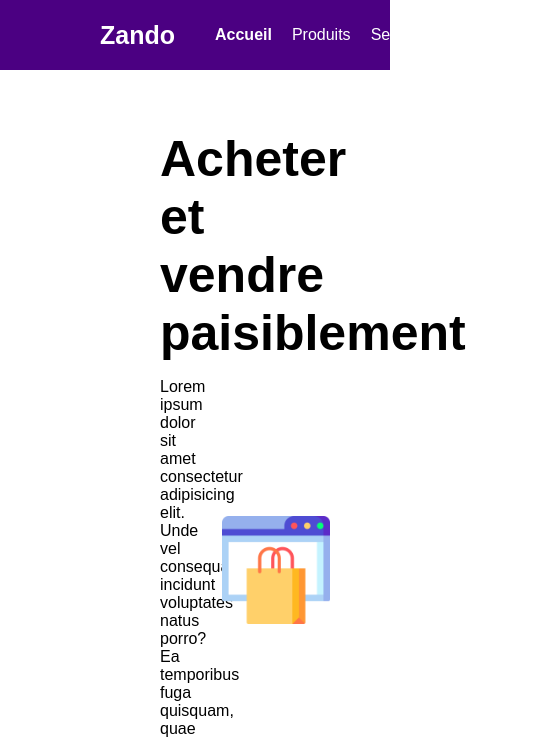
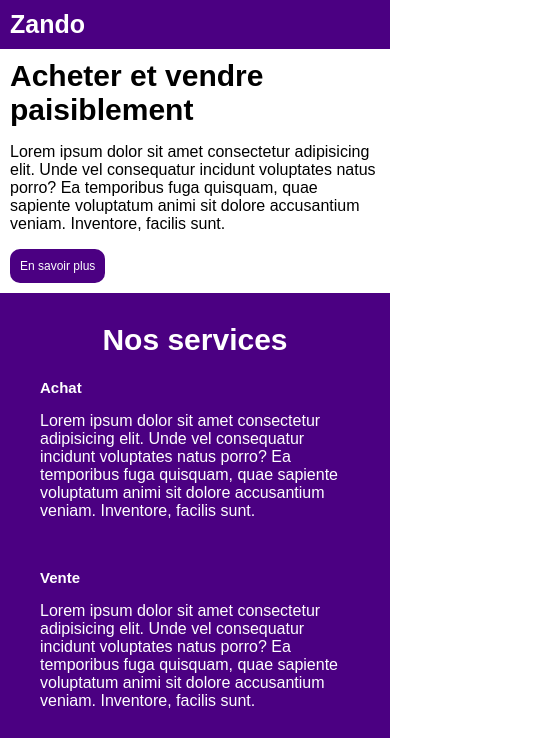
Before and after one commit to Ephraim-Mago/zando, a plain HTML site: page index.html in a window 390 px wide. Shown: the top 738 px of the page, 533 px wide, since content can reach past the window. Drawn offline with Linux system fonts and the light colour scheme.

Commit message:
Adding Media Screen Responsive for Mobile and Tablet

```diff
--- a/index.html
+++ b/index.html
@@ -3,12 +3,12 @@
 <head>
     <meta charset="UTF-8">
     <meta http-equiv="X-UA-Compatible" content="IE=edge">
-    <meta name="viewport" content="width=device-width, initial-scale=1.0">
+    <meta name="viewport" content="width=device-width, initial-scale=1.0, user-scalable=no">
     <title>Zando</title>
     <link rel="stylesheet" href="style.css">
 </head>
 <body>
-    <nav class="nav">
+    <nav class="nav bg-indigo">
         <div class="nav-title">
             <a href="#">Zando</a>
         </div>
@@ -30,7 +30,7 @@
     <!-- Hero Section -->
     <section class="hero">
         <div class="hero-title">
-            <h1>Acheter et vendre paisiblement</h1>
+            <h1 class="h1">Acheter et vendre paisiblement</h1>
             <p>Lorem ipsum dolor sit amet consectetur adipisicing elit. Unde vel consequatur incidunt voluptates natus porro? Ea temporibus fuga quisquam, quae sapiente voluptatum animi sit dolore accusantium veniam. Inventore, facilis sunt.</p>
             <button class="btn-indigo">En savoir plus</button>
         </div>
@@ -40,7 +40,7 @@
     </section>
 
     <!-- Services Section -->
-    <section id="service" class="text-white">
+    <section id="service" class="bg-indigo text-white">
         <h1 class="h1 text-center">Nos services</h1>
         <div class="grid grid-column-3">
             <div class="grid-card">
@@ -112,7 +112,7 @@
 
     <!-- Footer Section -->
     <section>
-        <footer class="footer text-center text-white">
+        <footer class="footer bg-indigo text-center text-white">
             <p>Copyrith 2022 &copy; Zando</p>
         </footer>
     </section>
--- a/style.css
+++ b/style.css
@@ -8,7 +8,6 @@ body {
     display: flex;
     align-items: center;
     justify-content: space-between;
-    background-color: indigo;
     padding: 10px 100px;
 }
 .nav-title a {
@@ -51,11 +50,6 @@ ul.nav-bar {
 .hero .hero-title {
     padding: 0 100px;
 }
-.hero .hero-title h1 {
-    padding: 0;
-    margin: 0;
-    font-size: 50px;
-}
 
 .hero .hero-image {
     text-align: center;
@@ -65,8 +59,6 @@ ul.nav-bar {
 }
 
 #service {
-    background-color: indigo;
-
     padding: 100px 0;
 }
 
@@ -124,6 +116,9 @@ ul.nav-bar {
 .mt-5 {
     margin-top: 5px;
 }
+.mb-5 {
+    margin-bottom: 5px;
+}
 
 #contact {
     padding: 30px;
@@ -159,10 +154,74 @@ ul.nav-bar {
 }
 
 .footer {
-    background-color: indigo;
     padding: 20px;
 }
 
 .footer p {
     margin: 0;
 }
+
+@media (max-width:768px) {
+    .nav .nav-bar {
+        display: none;
+    }
+    .nav {
+        display: flex;
+        width: auto;
+        align-items: center;
+        justify-content: space-between;
+        padding: 10px;
+    }
+
+    .h1 {
+        font-size: 30px;
+    }
+    h2 {
+        font-size: 15px;
+    }
+
+    .hero {
+        display: grid;
+        grid-template-columns: 100%;
+        align-items: center;
+        padding: 10px;
+    }
+
+    .hero .hero-title {
+        padding: 0;
+    }
+    .hero .hero-image img {
+        display: none;
+    }
+
+    .grid-column-2 {
+        grid-template-columns: 100%;
+    }
+    .grid-column-3 {
+        grid-template-columns: 100%;
+    }
+    .grid-column-4 {
+        grid-template-columns: 50% 50%;
+    }
+    .grid .grid-card {
+        padding: 5px;
+        margin: 5px;
+    }
+    #service {
+        padding: 30px;
+    }
+    #team {
+        padding: 30px;
+    }
+    .w-200 {
+        width: 100px;
+    }
+    .form {
+        padding: 15px 5px;
+    }
+    .btn-indigo {
+        color: white;
+        font-size: 12px;
+        border-radius: 10px;
+    }
+}
```
